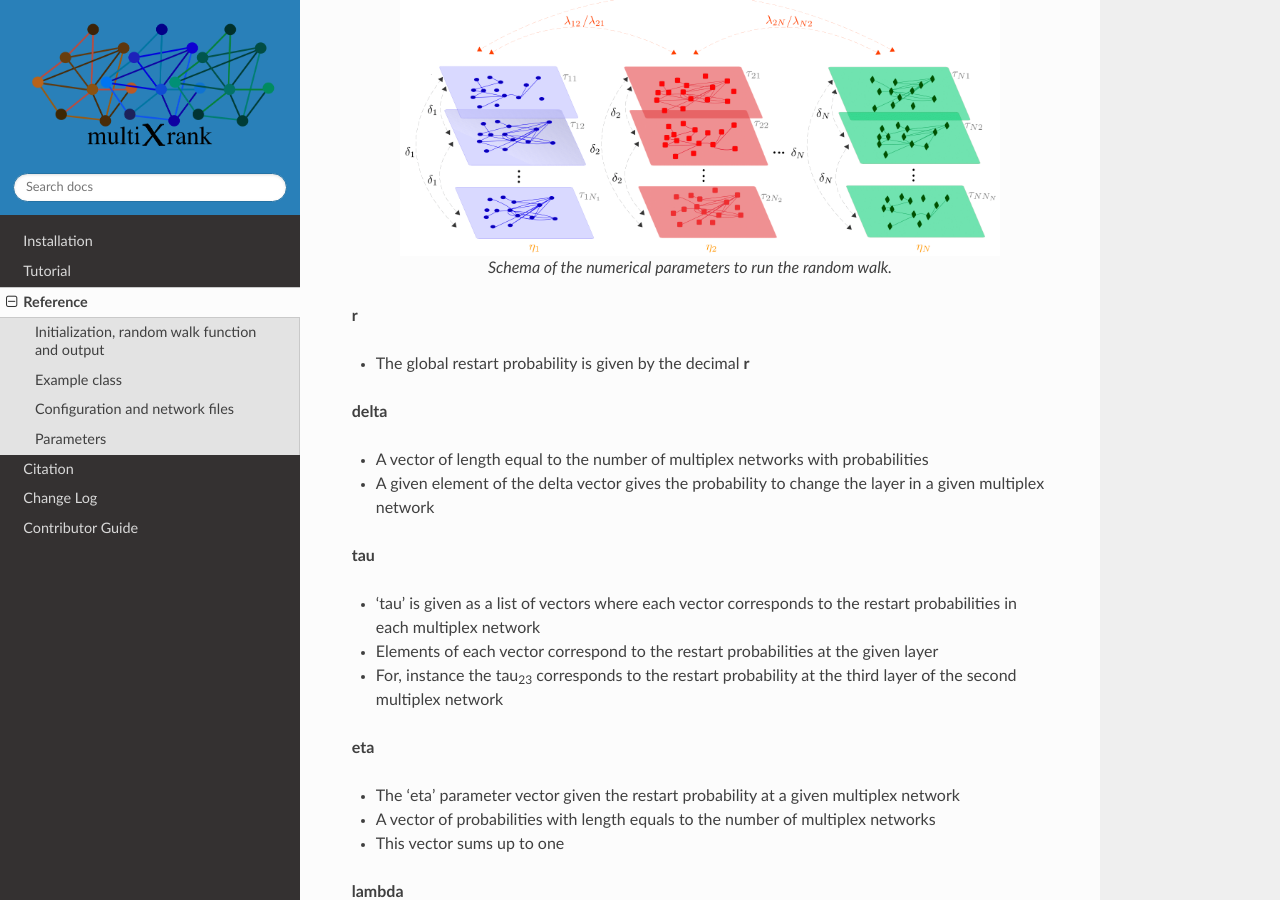
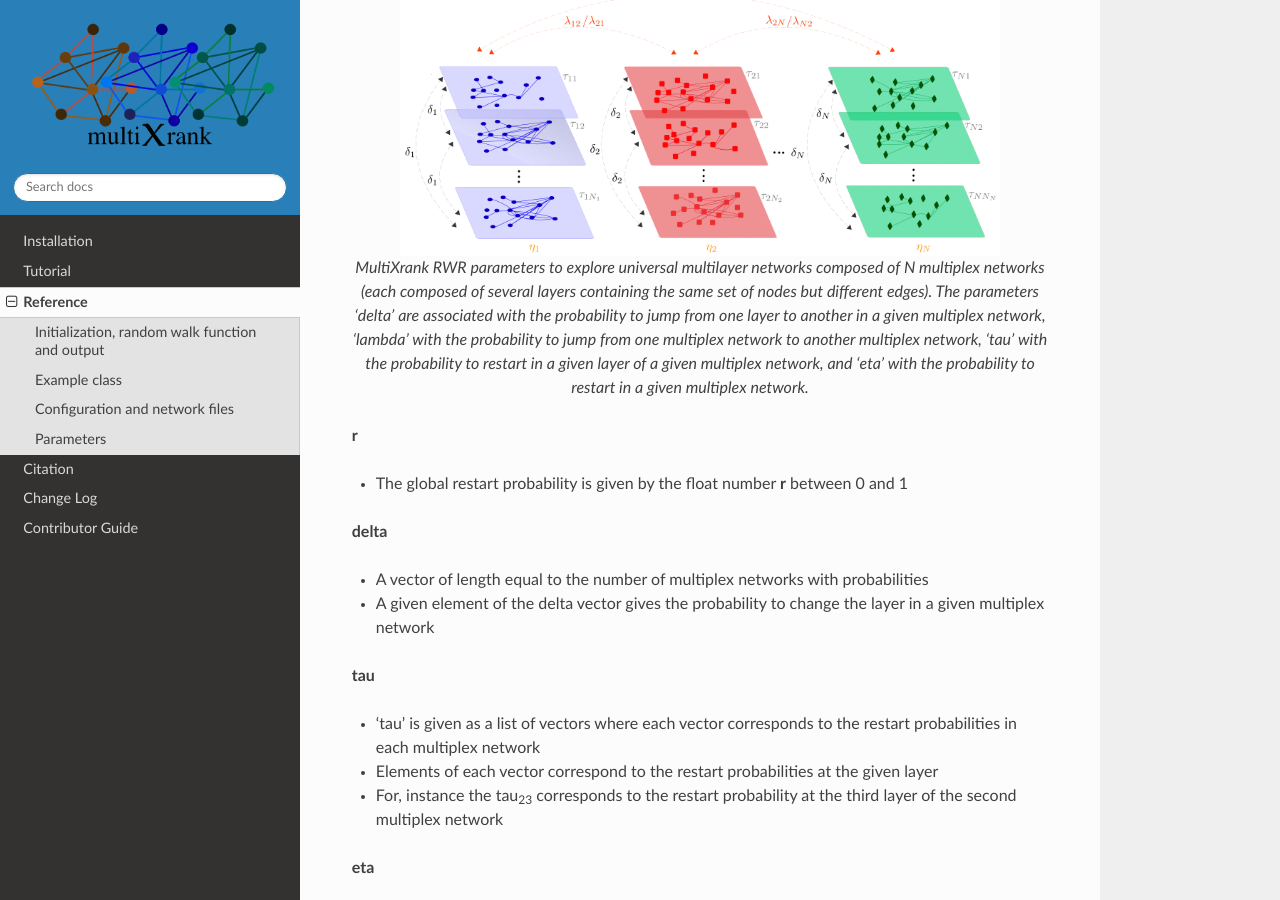
Before and after one commit to anthbapt/multixrank, a Sphinx documentation site: the page built from doc/content/reference.rst, in a window 1280 px wide and 900 px high, scrolled down 1115 px. Built offline with Sphinx 7.4.7 and the Read the Docs theme 2.0.0, drawn with Linux system fonts in a browser that asks for light colours.

Commit message:
update doc

```diff
--- a/doc/content/reference.rst
+++ b/doc/content/reference.rst
@@ -49,11 +49,11 @@ Below we explain the numerical parameters needed to run the random walk.
     :align: center
     :width: 600
 
-    Schema of the numerical parameters to run the random walk.
+    MultiXrank RWR parameters to explore universal multilayer networks composed of N multiplex networks (each composed of several layers containing the same set of nodes but different edges). The parameters 'delta' are associated with the probability to jump from one layer to another in a given multiplex network, 'lambda' with the probability to jump from one multiplex network to another multiplex network, 'tau' with the probability to restart in a given layer of a given multiplex network, and 'eta' with the probability to restart in a given multiplex network.
 
 **r**
 
-- The global restart probability is given by the decimal **r**
+- The global restart probability is given by the float number **r** between 0 and 1
 
 **delta**
 
```
Also changed, not shown: 5 other files.
